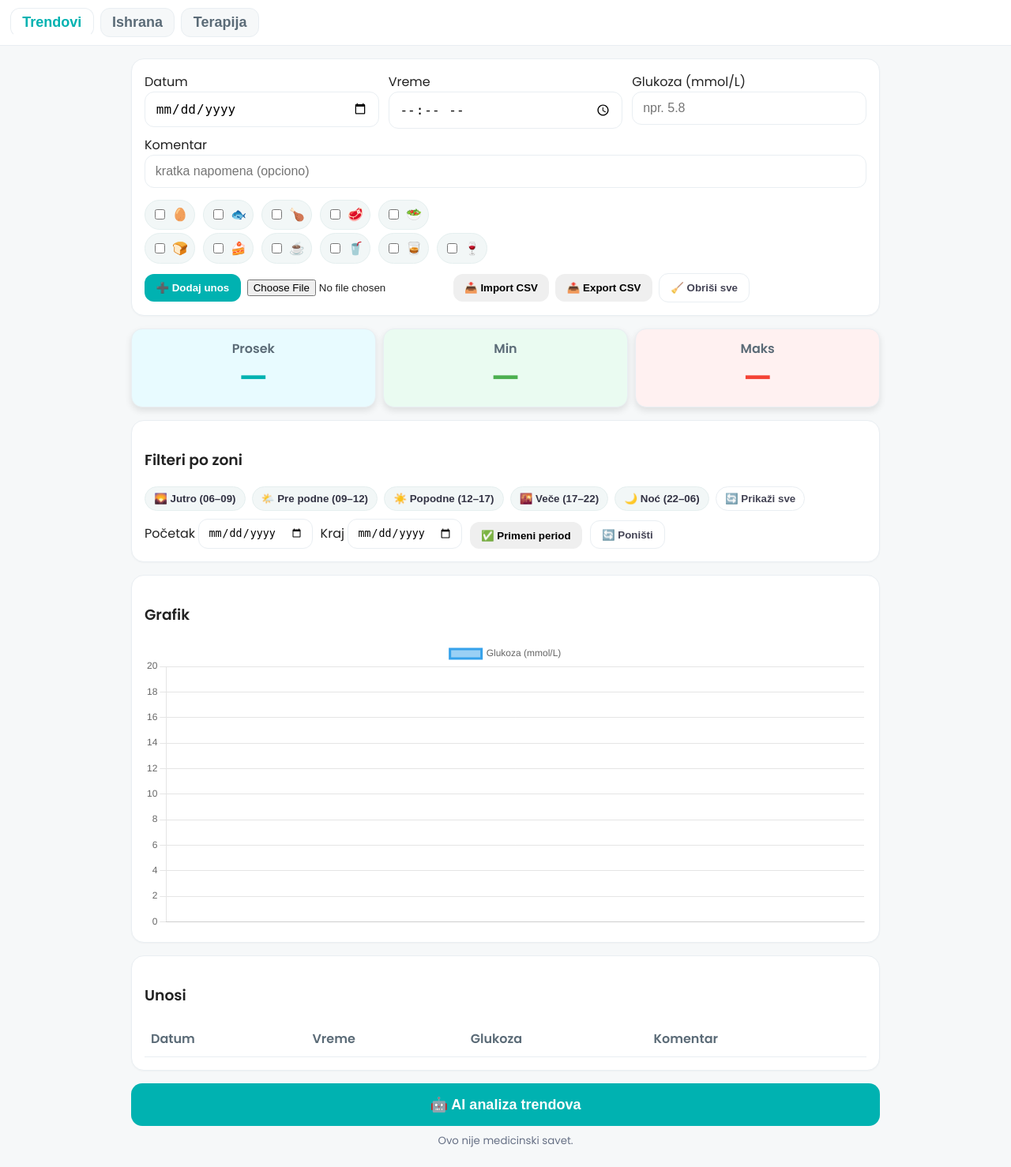
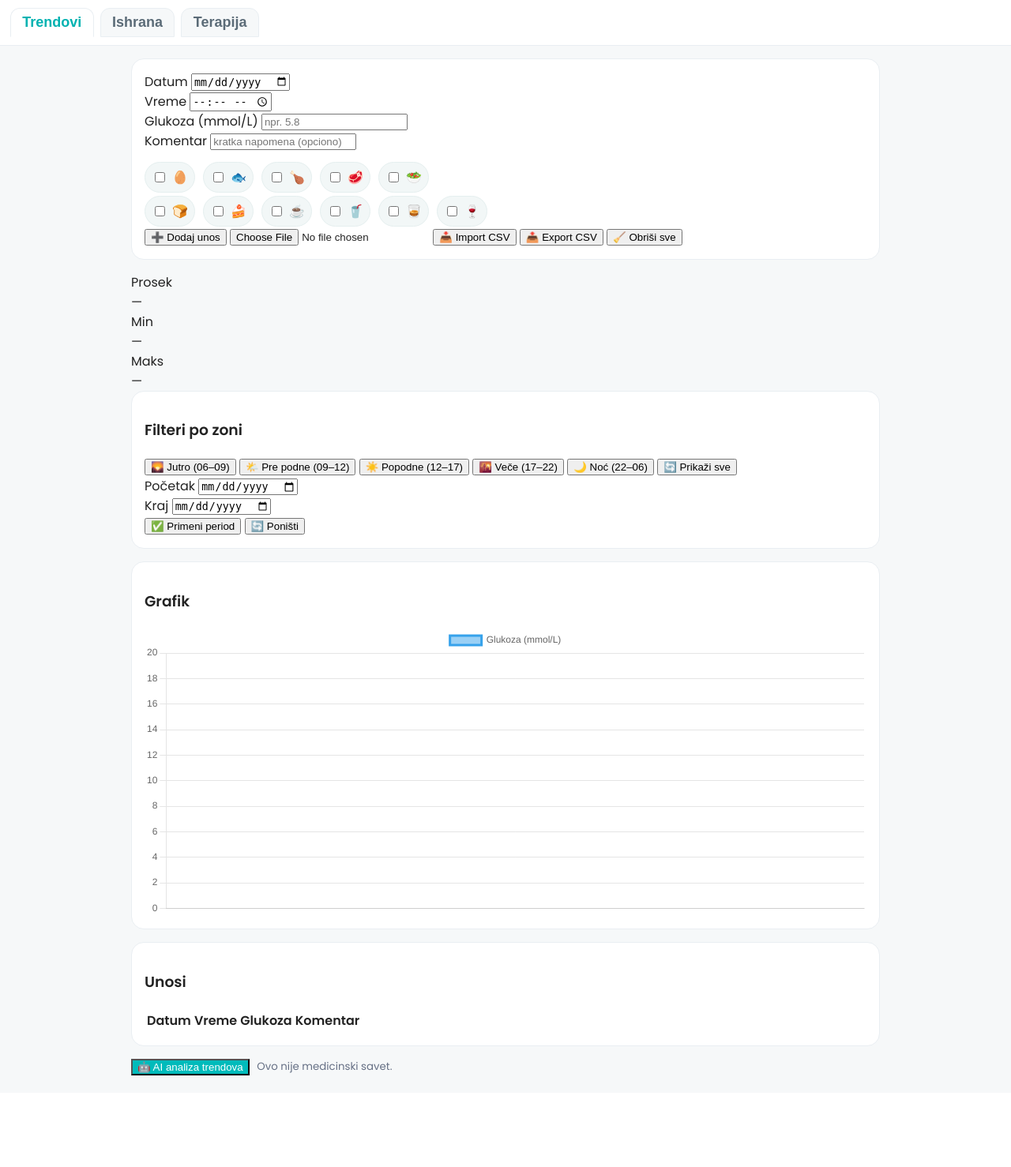
Before and after one commit to Gliko-app/Gliko, a PHP site: page / in a window 1280 px wide. Shown: the whole page at 79% size. After the commit the page ends 1362 px from the top, so only its background shows below. Run offline with PHP 8.4, Linux system fonts and the light colour scheme; lists and menus that the app fills with data are empty.

Commit message:
Update style.css

```diff
--- a/style.css
+++ b/style.css
@@ -36,107 +36,190 @@ body{
 main{ padding:1rem; max-width:980px; margin:0 auto; }
 .page-title h1{ margin:.2rem 0 1rem; color:var(--teal) }
 
-/* Cards */
-.card{
-  background:var(--card); border:1px solid var(--line); border-radius:16px;
-  padding:1rem; margin-bottom:1rem;
-  box-shadow:0 1px 2px rgba(0,0,0,.03);
+/* Oglasni prostor */
+.ad-banner {
+  background: linear-gradient(135deg, #ff7e5f, #feb47b); /* Oglasna boja */
+  color: #fff;
+  text-align: center;
+  padding: 2rem;
+  font-size: 2rem;
+  font-weight: bold;
+  margin-bottom: 2rem;
 }
-.form-card input[type="date"],
-.form-card input[type="time"],
-.form-card input[type="number"],
-.form-card input[type="text"]{
-  width:100%; padding:.7rem .8rem; border:1px solid var(--line); border-radius:12px; font-size:16px;
+
+/* Pretraga recepata */
+.search-bar {
+  padding: 1rem;
+  text-align: center;
 }
-.grid3{ display:grid; grid-template-columns:repeat(3,1fr); gap:12px; }
-.mt8{ margin-top:8px; }
 
-.emoji-wrap{ margin:.6rem 0 0; }
-.emoji-row{ display:flex; flex-wrap:wrap; gap:10px; margin-top:.3rem; }
-.emoji-row label{
-  display:inline-flex; align-items:center; gap:6px; padding:.35rem .5rem;
-  background:#f2f7f7; border:1px solid #e5efef; border-radius:999px; cursor:pointer;
+#recipeSearch {
+  width: 80%;
+  padding: .8rem;
+  border: 1px solid var(--line);
+  border-radius: 12px;
+  font-size: 16px;
 }
-.emoji-row input{ accent-color:var(--teal) }
 
-/* Dodajemo veće dugme za "Dodaj unos" */
-.actions{ display:flex; gap:.5rem; align-items:center; flex-wrap:wrap; margin-top:.8rem; }
-button{ border:none; cursor:pointer; border-radius:12px; padding:.6rem .9rem; font-weight:600; }
-button.primary{ background:var(--teal); color:#fff; }
-button.ghost{ background:transparent; border:1px solid var(--line); color:#445; }
-button.file{ background:#eef3f6; }
-input.file{ display:inline-block }
+#searchBtn {
+  padding: .8rem;
+  background: var(--teal);
+  color: white;
+  border-radius: 12px;
+  font-size: 16px;
+  margin-top: 1rem;
+}
 
-/* Specijalna sekcija sa PROSEK, MIN, MAX */
-.stats{ display:grid; grid-template-columns:repeat(3,1fr); gap:.6rem; margin:1rem 0; }
-.stat{
-  background:#f6fbff; border:1px solid var(--line); border-radius:14px; padding:.8rem;
-  font-size: 1.5rem;  /* Povećanje fonta za bolje isticanje */
-  text-align: center; /* Centriramo tekst u karticama */
-  box-shadow: 0 4px 8px rgba(0,0,0,0.1); /* Dodajemo laganu senku za efekat */
+/* Tagovi za filtriranje */
+.tags {
+  display: flex;
+  justify-content: center;
+  gap: 1rem;
+  margin-top: 1rem;
 }
-.stat .label{
-  color:#5b6b77;
-  font-size:1rem; /* Povećanje fonta za labelu */
+
+.tag {
+  padding: .6rem 1rem;
+  background-color: #f2f7f7;
+  border: 1px solid #e5efef;
+  border-radius: 12px;
+  cursor: pointer;
   font-weight: 600;
 }
-.stat .value{
-  font-size:2.5rem; /* Povećavamo font za vrednosti */
-  font-weight:700; /* Veći font za vrednosti */
-  line-height: 1.2; /* Proširujemo linije kako bi tekst bio lakše čitljiv */
+
+/* Unos recepta */
+.card {
+  background: var(--card);
+  border: 1px solid var(--line);
+  border-radius: 16px;
+  padding: 1rem;
+  margin-bottom: 1rem;
 }
 
-/* Specifične boje za PROSEK, MIN, MAX */
-.stat.prosek{
-  background:#e8fbff;
-  color: #00b2b1; /* Tealski ton za prosek */
+#recipe-title, #recipe-ingredients, #recipe-steps, #recipe-tags {
+  width: 100%;
+  padding: .8rem;
+  margin: .5rem 0;
+  border: 1px solid var(--line);
+  border-radius: 12px;
+  font-size: 16px;
 }
 
-.stat.min{
-  background:#eafbf1;
-  color: #4caf50; /* Zeleni ton za minimum */
+textarea {
+  min-height: 120px;
 }
 
-.stat.max{
-  background:#fff1f1;
-  color: #f44336; /* Crvena boja za maksimum */
+/* Stil za dugme za dodavanje recepta */
+#addRecipe {
+  width: 100%;
+  padding: .8rem;
+  background: var(--teal);
+  color: white;
+  border-radius: 12px;
+  font-size: 18px;
+  margin-top: 1rem;
 }
 
-.chip-row{ display:flex; flex-wrap:wrap; gap:.5rem; margin:.6rem 0 }
-.chip{
-  background:#f2f7f7; border:1px solid #e5efef; border-radius:999px; padding:.45rem .7rem; color:#334;
-}
-.chip.ghost{ background:transparent }
-
-.date-range{ display:flex; gap:.6rem; align-items:flex-end; flex-wrap:wrap }
-.date-range input{ padding:.6rem .7rem; border:1px solid var(--line); border-radius:12px }
-
-.table{ width:100%; border-collapse:collapse; }
-.table th, .table td{ border-bottom:1px solid var(--line); padding:.6rem .5rem; text-align:left; }
-.table thead th{ color:#5b6b77; font-weight:600 }
-
-.ai-block{ display:flex; gap:.6rem; align-items:center; margin:1rem 0 .4rem }
-.ai-btn{ background:#0bb; color:#fff; }
-
-.modal{ position:fixed; inset:0; background:rgba(0,0,0,.35); display:flex; align-items:center; justify-content:center }
-.modal[hidden]{ display:none }
-.modal-content{ width:min(680px,92vw); background:var(--card); border-radius:16px; border:1px solid var(--line); padding:1rem }
-.modal-head{ display:flex; align-items:center; justify-content:space-between; margin-bottom:.6rem }
-.modal-body{ white-space:pre-wrap; line-height:1.5 }
-
-.muted{ color:var(--muted) }
-
-/* Simple calendar */
-.calendar-head{ display:flex; align-items:center; justify-content:space-between; margin-bottom:.5rem }
-.calendar{ display:grid; grid-template-columns:repeat(7,1fr); gap:6px }
-.calendar .cell{ height:42px; border:1px solid var(--line); border-radius:10px; display:flex; align-items:center; justify-content:center; background:#fafcfd; font-size:.9rem; color:#445 }
-.calendar .cell.mark{ background:#e6fdf7; border-color:#c6f3eb; font-weight:700; color:#0a7 }
-@media (max-width: 800px){
-  .grid3{ grid-template-columns:1fr; }
+/* Prikaz recepata */
+#recipe-list {
+  list-style-type: none;
+  padding: 0;
 }
 
-.ai-block{ display:flex; flex-direction:column; gap:.6rem; margin:1rem 0 .4rem }
-.ai-btn{ width:100%; padding:1rem 1.1rem; font-size:18px; border-radius:14px; background:#00b2b1; color:#fff; }
+#recipe-list li {
+  background: #f2f7f7;
+  border: 1px solid var(--line);
+  border-radius: 8px;
+  padding: 1rem;
+  margin: .5rem 0;
+}
+
+.recipe-card {
+  background: #f2f7f7;
+  border: 1px solid var(--line);
+  border-radius: 12px;
+  margin-bottom: 1rem;
+  padding: 1rem;
+  display: flex;
+  gap: 1rem;
+}
+
+.recipe-card img {
+  width: 120px;
+  height: 120px;
+  object-fit: cover;
+  border-radius: 8px;
+}
+
+.recipe-card .recipe-details {
+  flex: 1;
+}
+
+.recipe-card .recipe-details h3 {
+  font-size: 1.2rem;
+  font-weight: 600;
+}
+
+.recipe-nutritional-info {
+  display: flex;
+  gap: 1rem;
+  margin-top: 1rem;
+}
+
+.recipe-nutritional-info span {
+  font-size: 0.9rem;
+  color: var(--muted);
+}
+
+.ai-block {
+  display: flex;
+  gap: .6rem;
+  align-items: center;
+  margin: 1rem 0 .4rem;
+}
+
+.ai-btn {
+  background: #0bb;
+  color: #fff;
+}
+
+/* Modal */
+.modal {
+  position: fixed;
+  inset: 0;
+  background: rgba(0, 0, 0, .35);
+  display: flex;
+  align-items: center;
+  justify-content: center;
+}
+
+.modal[hidden] {
+  display: none;
+}
+
+.modal-content {
+  width: min(680px, 92vw);
+  background: var(--card);
+  border-radius: 16px;
+  border: 1px solid var(--line);
+  padding: 1rem;
+}
+
+.modal-head {
+  display: flex;
+  align-items: center;
+  justify-content: space-between;
+  margin-bottom: .6rem;
+}
+
+.modal-body {
+  white-space: pre-wrap;
+  line-height: 1.5;
+}
+
+.muted {
+  color: var(--muted);
+}
 
 /* Emoji toggle */
 .emoji-wrap {
@@ -149,32 +232,32 @@ input.file{ display:inline-block }
 .emoji-toggle {
   background: transparent;
   border: none;
-  font-size: 16px;  /* Manja veličina fonta */
+  font-size: 16px;
   cursor: pointer;
-  color: var(--teal);  /* Koristimo boju iz palete */
+  color: var(--teal);
   font-weight: 700;
   padding: 5px;
   display: flex;
   align-items: center;
-  gap: 8px;  /* Razmak između strelice i teksta */
+  gap: 8px;
   text-align: left;
 }
 
 .emoji-section {
-  visibility: hidden;  /* Sekcija je skrivena po početku */
+  visibility: hidden;
   margin-top: 0.6rem;
   background-color: #f2f7f7;
   border: 1px solid #e5efef;
   border-radius: 12px;
   padding: 1rem;
   transition: max-height 0.3s ease-out, padding 0.3s ease-out;
-  max-height: 0;  /* Sekcija je potpuno skrivena dok ne bude otkrivena */
+  max-height: 0;
   overflow: hidden;
 }
 
 .emoji-section.visible {
-  visibility: visible;  /* Sekcija postaje vidljiva */
-  max-height: 600px;     /* Postavljanje maksimalne visine za otkrivanje */
+  visibility: visible;
+  max-height: 600px;
 }
 
 .emoji-row {
@@ -196,5 +279,5 @@ input.file{ display:inline-block }
 }
 
 .emoji-row input {
-  accent-color: var(--teal);  /* Boja akcenata */
+  accent-color: var(--teal);
 }
```
